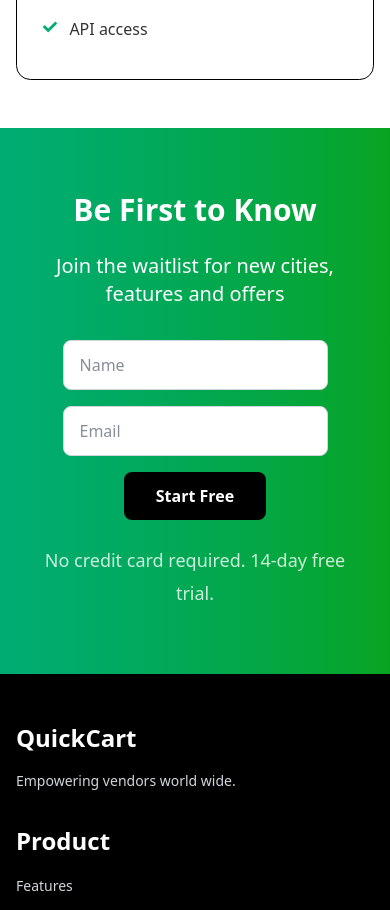
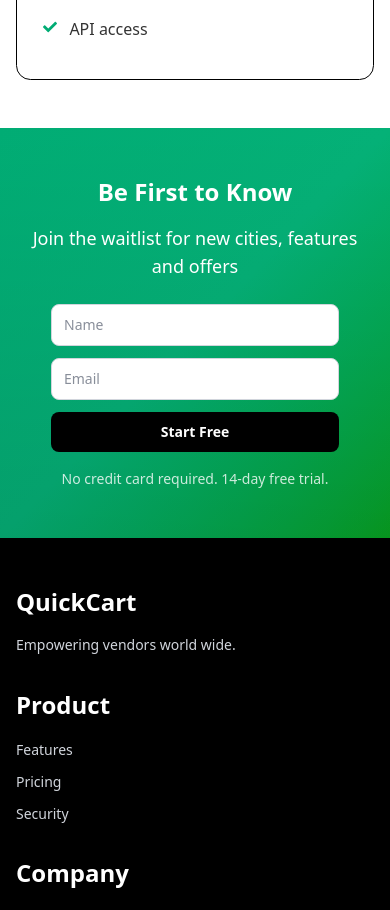
Before and after one commit to Olasunkanmi001/quickCart-landingPage, a React (Vite) app: page /vendorLanding in a window 390 px wide. Shown: the part 5760-6670 px from the top of the page. Built offline with nearby package versions, Linux system fonts and the light colour scheme.

Commit message:
Make design responve.

```diff
--- a/src/component/vendorWaitlist.jsx
+++ b/src/component/vendorWaitlist.jsx
@@ -35,23 +35,25 @@
   `;
 
   return (
-    <section className="px-6 md:px-16 py-16 bg-gradient-to-r from-[#01AC74] to-[#08A420]">
+    <section className="px-4 md:px-8 lg:px-16 py-12 md:py-16 lg:py-20 bg-gradient-to-br from-[#01AC74] via-[#05B177] to-[#08A420] relative overflow-hidden">
+      {/* Additional gradient overlay for depth */}
+      <div className="absolute inset-0 bg-gradient-to-t from-black/10 to-transparent pointer-events-none"></div>
       <style>{inputStyles}</style>
-      <div className="max-w-4xl mx-auto text-center">
+      <div className="max-w-4xl mx-auto text-center relative z-10">
         {/* Title */}
-        <h2 className="text-3xl md:text-4xl font-bold mb-6 text-white">
+        <h2 className="text-2xl md:text-3xl lg:text-4xl font-bold mb-4 md:mb-6 text-white">
           Be First to Know
         </h2>
 
         {/* Subtitle */}
-        <p className="text-xl mb-8 text-white max-w-2xl mx-auto">
+        <p className="text-lg md:text-xl mb-6 md:mb-8 text-white max-w-xl md:max-w-2xl mx-auto px-4">
           Join the waitlist for new cities, features and offers
         </p>
 
         {/* Waitlist Form */}
         <form
           onSubmit={handleSubmit}
-          className="flex flex-col sm:flex-row gap-4 justify-center items-center max-w-2xl mx-auto"
+          className="flex flex-col sm:flex-row gap-3 md:gap-4 justify-center items-stretch sm:items-center max-w-xs sm:max-w-2xl mx-auto px-4 sm:px-0"
         >
           {/* Name Input */}
           <input
@@ -60,7 +62,7 @@
             value={formData.name}
             onChange={handleInputChange}
             placeholder="Name"
-            className="waitlist-input flex-1 px-4 py-3 bg-white border border-gray-300 rounded-lg focus:outline-none focus:border-green-500 focus:ring-2 focus:ring-green-200 transition-all duration-200"
+            className="waitlist-input flex-1 px-3 md:px-4 py-2.5 md:py-3 bg-white border border-gray-300 rounded-lg focus:outline-none focus:border-green-500 focus:ring-2 focus:ring-green-200 transition-all duration-200 text-sm md:text-base"
             style={{ color: "#01AC74" }}
             required
           />
@@ -72,7 +74,7 @@
             value={formData.email}
             onChange={handleInputChange}
             placeholder="Email"
-            className="waitlist-input flex-1 px-4 py-3 bg-white border border-gray-300 rounded-lg focus:outline-none focus:border-green-500 focus:ring-2 focus:ring-green-200 transition-all duration-200"
+            className="waitlist-input flex-1 px-3 md:px-4 py-2.5 md:py-3 bg-white border border-gray-300 rounded-lg focus:outline-none focus:border-green-500 focus:ring-2 focus:ring-green-200 transition-all duration-200 text-sm md:text-base"
             style={{ color: "#01AC74" }}
             required
           />
@@ -80,14 +82,14 @@
           {/* Submit Button */}
           <button
             type="submit"
-            className="px-8 py-3 bg-black text-white font-semibold rounded-lg hover:bg-gray-800 active:bg-gray-900 active:scale-95 transform transition-all duration-200 hover:shadow-lg focus:outline-none focus:ring-2 focus:ring-gray-500 focus:ring-offset-2 whitespace-nowrap"
+            className="px-6 md:px-8 py-2.5 md:py-3 bg-black text-white font-semibold rounded-lg hover:bg-gray-800 active:bg-gray-900 active:scale-95 transform transition-all duration-200 hover:shadow-lg focus:outline-none focus:ring-2 focus:ring-gray-500 focus:ring-offset-2 whitespace-nowrap text-sm md:text-base w-full sm:w-auto"
           >
             Start Free
           </button>
         </form>
 
         {/* Fine Print */}
-        <p className="font-nunito font-medium text-[18px] text-white opacity-80 mt-6" style={{ lineHeight: '32.9px' }}>
+        <p className="font-nunito font-medium text-[14px] md:text-[16px] lg:text-[18px] text-white opacity-80 mt-4 md:mt-6 px-4" style={{ lineHeight: '1.6' }}>
           No credit card required. 14-day free trial.
         </p>
       </div>
```
